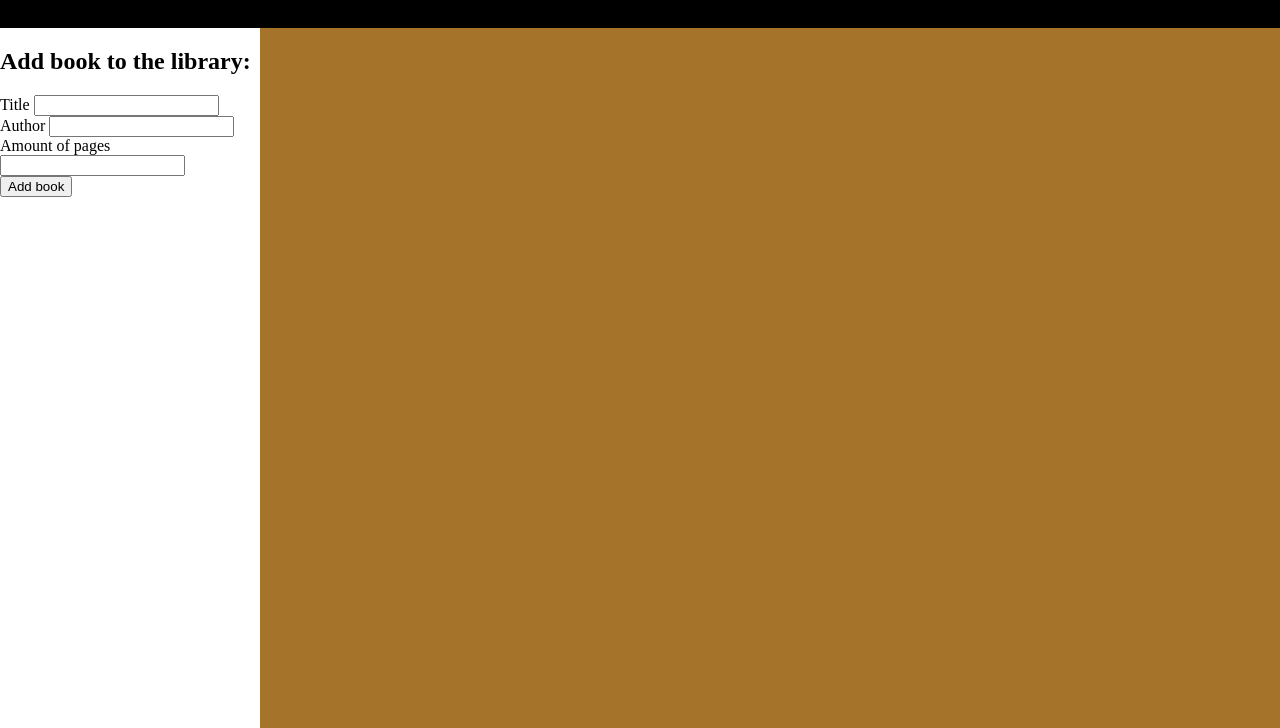
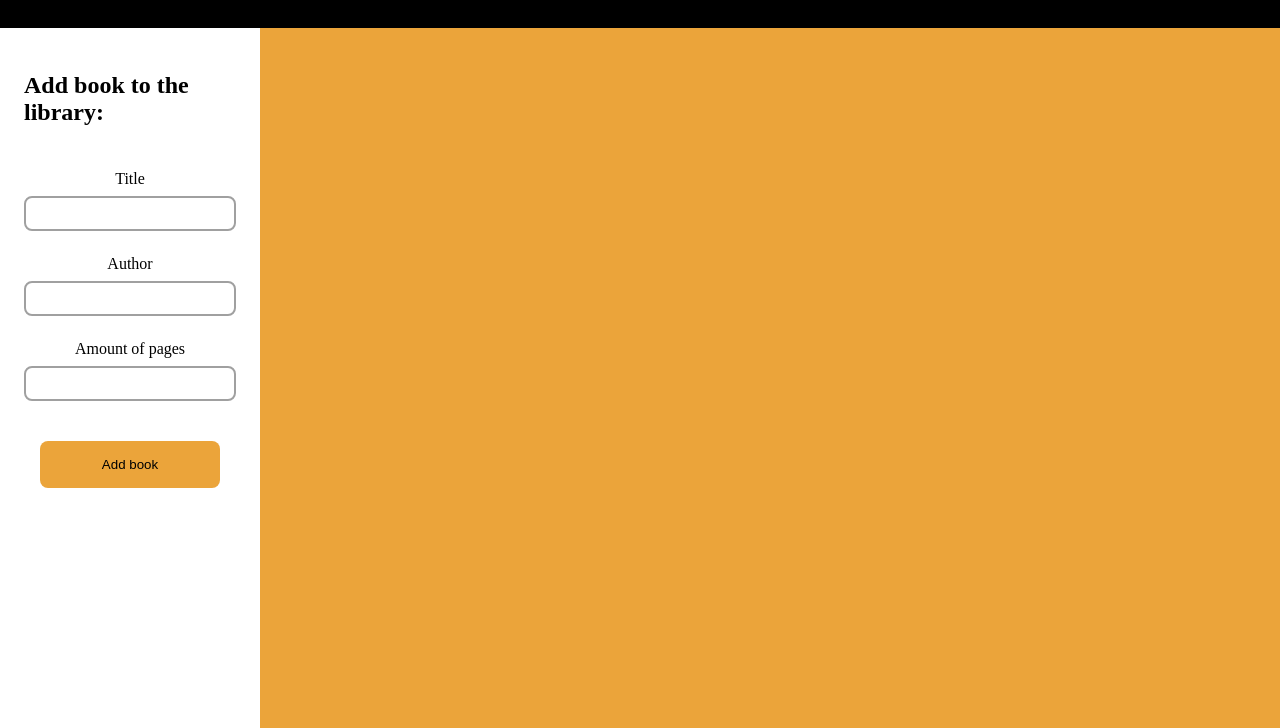
Before and after one commit to swos13/library, a plain HTML site: page index.html in a window 1280 px wide. Shown: the part 72-800 px from the top of the page. Drawn offline with Linux system fonts and the light colour scheme.

Commit message:
Style form

```diff
--- a/index.html
+++ b/index.html
@@ -13,15 +13,15 @@
     </div>
     <form action="index.html" method="get">
         <h2>Add book to the library:</h2>
-        <div class="input-row">
+        <div class="row-form">
             <label for="title">Title</label>
             <input type="text" id="title">
         </div>
-        <div class="input-row">
+        <div class="row-form">
             <label for="author">Author</label>
             <input type="text" id="author">
         </div>
-        <div class="input-row">
+        <div class="row-form">
             <label for="pages">Amount of pages</label>
             <input type="text" id="pages">
         </div>
--- a/style.css
+++ b/style.css
@@ -1,3 +1,9 @@
+
+:root {
+    --bg-color: rgb(235, 164, 58);
+    --darker-bg-color: rgb(202, 142, 51);
+}
+
 body {
     width: 100vw;
     height: 100vh;
@@ -21,10 +27,42 @@ body {
 }
 
 form {
+    padding: 24px;
     grid-area: form;
+    display: flex;
+    flex-direction: column;
+    gap: 1.5rem;
+}
+
+.row-form {
+    display: flex;
+    flex-direction: column;
+}
+
+.row-form > label {
+    margin-bottom: 8px;
+    text-align: center;
+}
+
+.row-form > input {
+    padding: 0.5rem;
+    border: 2px solid rgb(160, 160, 160);
+    border-radius: 8px;
+}
+
+.add {
+    background-color: var(--bg-color);
+    padding: 1rem;
+    margin: 1rem;
+    border-radius: 8px;
+    border: none;
+}
+
+.add:active {
+    background-color: var(--darker-bg-color);
 }
 
 .books-container {
-    background-color: rgb(165, 116, 42);
+    background-color: var(--bg-color);
     grid-area: books;
 }
```
